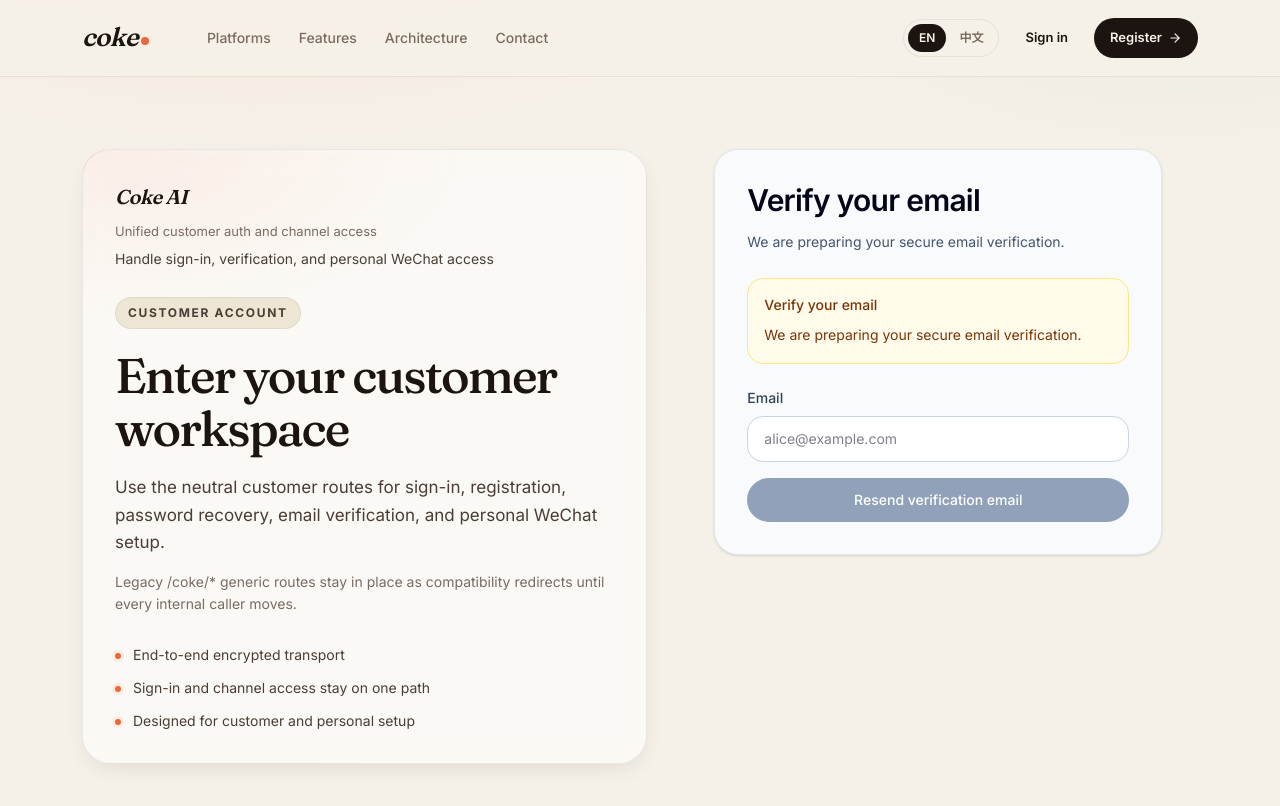
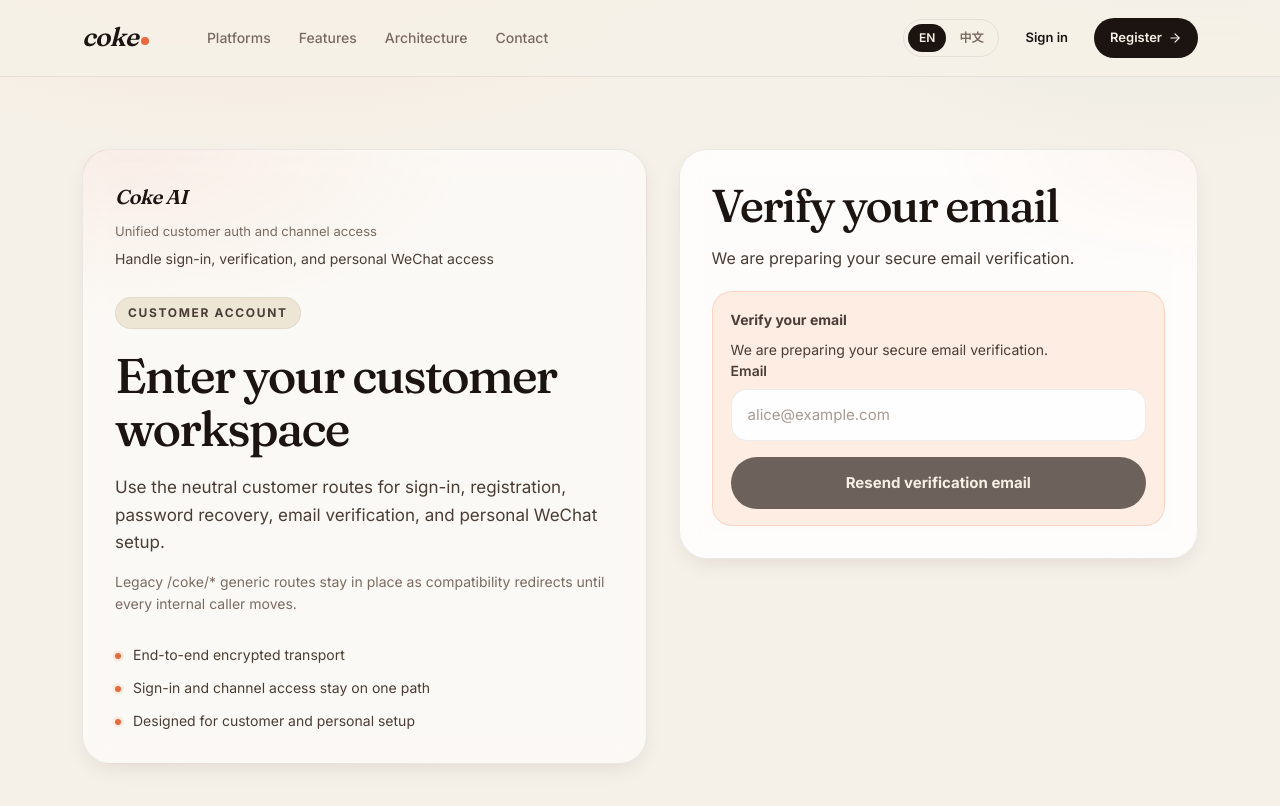
Before and after one commit to yidianyiko/ClawScale, a Next.js app in the folder packages/web/: page /auth/verify-email in a window 1280 px wide. Shown: the top 806 px of the page. Built offline with nearby package versions, Linux system fonts and the light colour scheme.

Commit message:
Migrate verify-email to shared auth card

```diff
--- a/packages/web/app/(customer)/auth/verify-email/page.tsx
+++ b/packages/web/app/(customer)/auth/verify-email/page.tsx
@@ -141,27 +141,25 @@ export default function CustomerVerifyEmailPage() {
         : copy.description;
 
   return (
-    <section className="mx-auto max-w-md rounded-3xl border border-slate-200 bg-slate-50 p-8 shadow-sm">
-      <h1 className="text-3xl font-semibold tracking-tight text-slate-950">{copy.title}</h1>
-      <p className="mt-3 text-sm leading-6 text-slate-600">
-        {loading && !isRecoveryMode ? copy.verifyingDescription : copy.description}
-      </p>
+    <section className="auth-card">
+      <h1 className="auth-card__title">{copy.title}</h1>
+      <p className="auth-card__desc">{loading && !isRecoveryMode ? copy.verifyingDescription : copy.description}</p>
 
       {isRecoveryMode ? (
-        <div className="mt-6">
-          <div className="rounded-2xl border border-amber-200 bg-amber-50 px-4 py-4 text-sm text-amber-900">
-            <p className="font-medium">{loginCopy.verificationRecoveryTitle}</p>
-            <p className="mt-2 leading-6">{recoveryDescription}</p>
+        <div className="auth-alert auth-alert--warning">
+          <div className="auth-alert__body">
+            <p className="auth-alert__title">{loginCopy.verificationRecoveryTitle}</p>
+            <p className="auth-alert__copy">{recoveryDescription}</p>
           </div>
 
-          <div className="mt-6">
-            <label htmlFor="email" className="mb-2 block text-sm font-medium text-slate-700">
+          <div className="auth-field">
+            <label htmlFor="email" className="auth-label">
               {loginCopy.emailLabel}
             </label>
             <input
               id="email"
               type="email"
-              className="w-full rounded-2xl border border-slate-300 bg-white px-4 py-3 text-sm text-slate-950 outline-none transition focus:border-slate-950"
+              className="auth-input"
               value={email}
               onChange={(event) => setEmail(event.target.value)}
               placeholder={loginCopy.emailPlaceholder}
@@ -169,17 +167,23 @@ export default function CustomerVerifyEmailPage() {
             />
           </div>
 
+          <div className="auth-alert__actions">
             <button
               type="button"
-            className="mt-4 inline-flex w-full items-center justify-center rounded-full bg-slate-950 px-5 py-3 text-sm font-medium text-white transition hover:bg-slate-800 disabled:cursor-not-allowed disabled:bg-slate-400"
+              className="auth-submit auth-submit--compact"
               disabled={resending || email.trim() === ''}
               onClick={handleResendVerification}
             >
               {resending ? loginCopy.resendingVerificationEmail : loginCopy.resendVerificationEmail}
             </button>
+          </div>
 
           {resendMessage ? (
-            <p className={`mt-3 text-sm ${resendStatus === 'success' ? 'text-emerald-700' : 'text-red-700'}`}>
+            <p
+              className={`auth-alert__status ${
+                resendStatus === 'success' ? 'auth-alert__status--success' : 'auth-alert__status--error'
+              }`}
+            >
               {resendMessage}
             </p>
           ) : null}
```
Also changed, not shown: 1 other file (tests, documents, lock files or other folders). Lines whose indentation alone changed are shown as unchanged.
